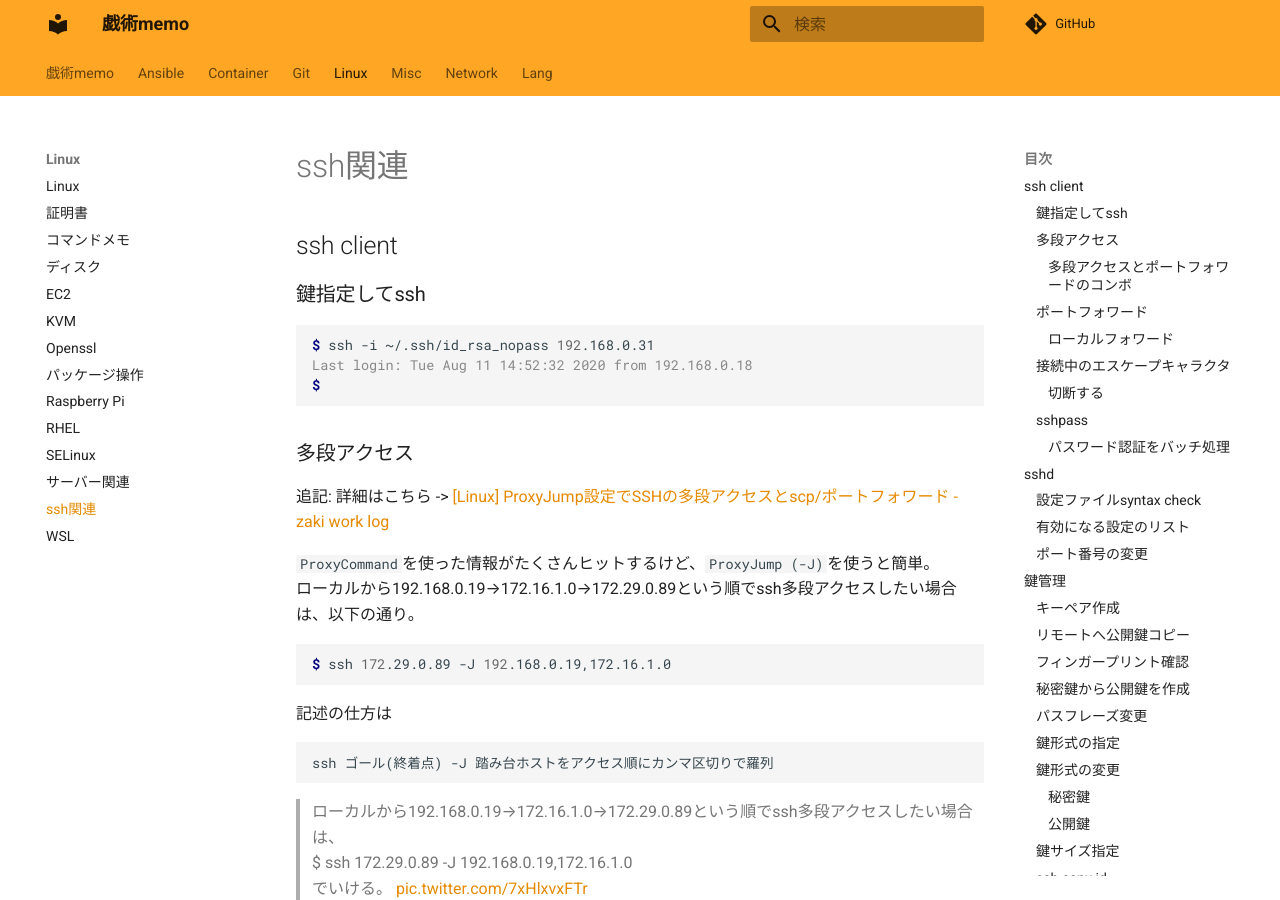
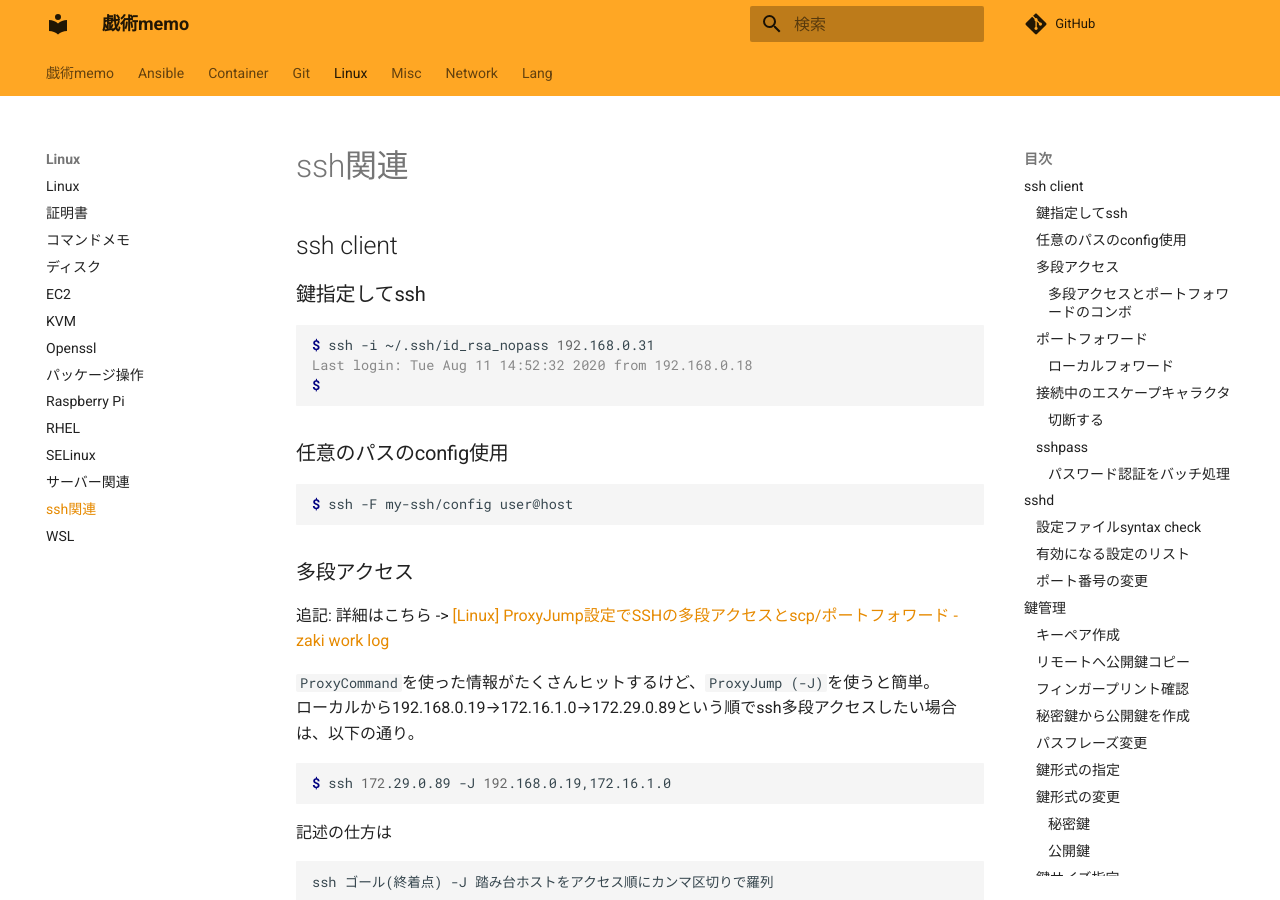
Before and after one commit to zaki-lknr/docs, an MkDocs documentation site: the page built from docs/Linux/ssh.md, in a window 1280 px wide and 900 px high. Built offline with MkDocs 1.6.1 and Material for MkDocs 9.7.7, drawn with Linux system fonts in a browser that asks for light colours; comment, search, counter and statistics services are not loaded.

Commit message:
add: linux/ssh: 任意のconfig使用

````diff
--- a/docs/Linux/ssh.md
+++ b/docs/Linux/ssh.md
@@ -8,6 +8,12 @@
 $ ssh -i ~/.ssh/id_rsa_nopass 192.168.0.31
 Last login: Tue Aug 11 14:52:32 2020 from 192.168.0.18
 $
+```
+
+### 任意のパスのconfig使用
+
+```console
+$ ssh -F my-ssh/config user@host
 ```
 
 ### 多段アクセス
````
